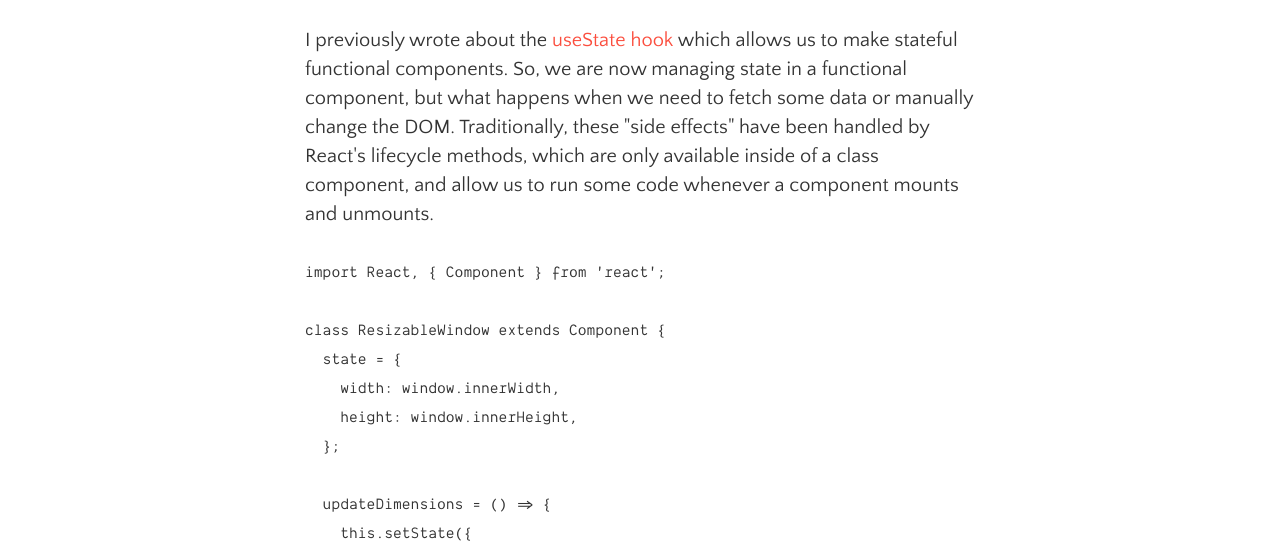
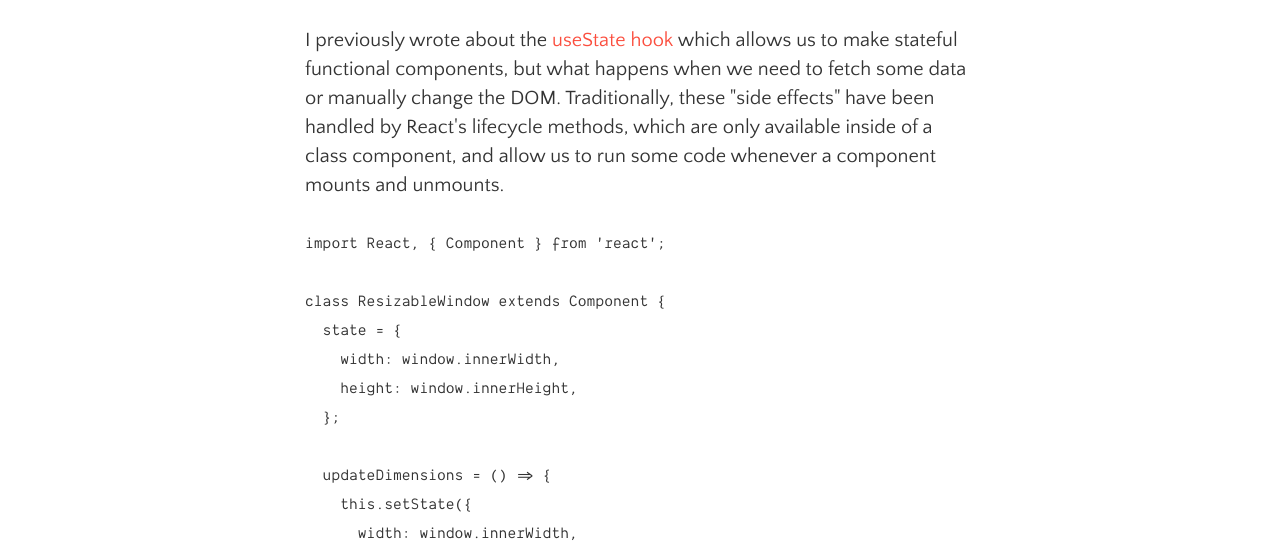
Before and after one commit to jonyonson/jonathantaylor.io, a Gatsby site: page /use-effect-hook/ in a window 1280 px wide. Shown: the part 244-798 px from the top of the page. Built offline with nearby package versions, Linux system fonts and the light colour scheme; Gatsby itself is replaced by a stand-in of ours; some packages are replaced by stand-ins of ours; code samples lack their colours.

Commit message:
fix wording

````diff
--- a/content/blog/use-effect-hook/index.md
+++ b/content/blog/use-effect-hook/index.md
@@ -3,7 +3,7 @@ title: "An Introduction to the useEffect() Hook"
 date: '2019-12-27'
 ---
 
-I previously wrote about the [useState hook](/use-state-hook) which allows us to make stateful functional components. So, we are now managing state in a functional component, but what happens when we need to fetch some data or manually change the DOM. Traditionally, these "side effects" have been handled by React's lifecycle methods, which are only available inside of a class component, and allow us to run some code whenever a component mounts and unmounts.
+I previously wrote about the [useState hook](/use-state-hook) which allows us to make stateful functional components, but what happens when we need to fetch some data or manually change the DOM. Traditionally, these "side effects" have been handled by React's lifecycle methods, which are only available inside of a class component, and allow us to run some code whenever a component mounts and unmounts.
 
 ```jsx
 import React, { Component } from 'react';
````
